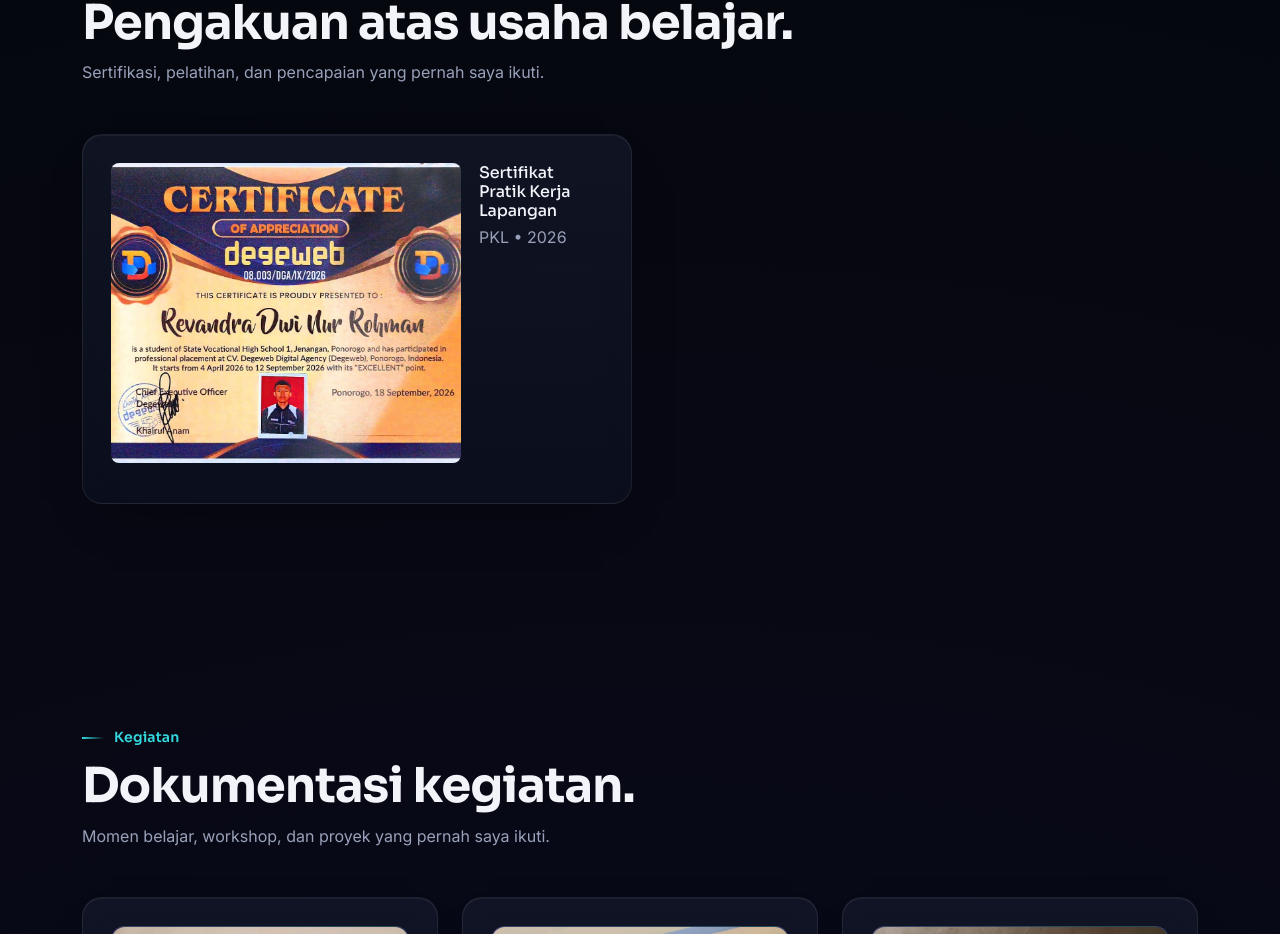
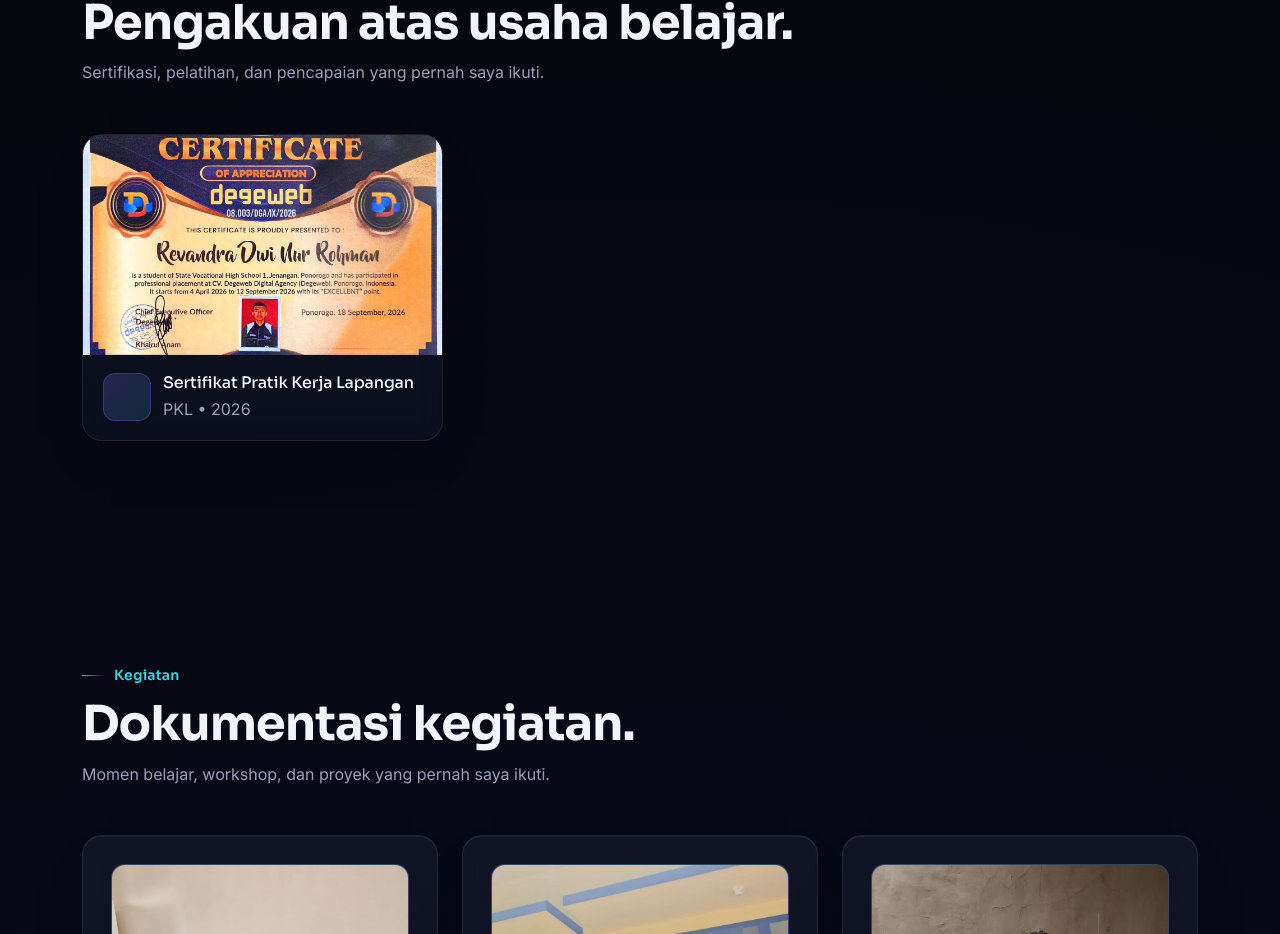
Before and after one commit to revandradwi113-lab/potosaya, a React (Vite) app: page / in a window 1280 px wide. Shown: the part 4567-5501 px from the top of the page. Built offline with nearby package versions, Linux system fonts and the light colour scheme.

Commit message:
baru serti

```diff
--- a/src/components/Certificates.jsx
+++ b/src/components/Certificates.jsx
@@ -14,7 +14,7 @@ export default function Certificates() {
 
         <div className="row g-3">
           {certificates.map((c) => (
-            <div className="col-md-6" key={c.title}>
+            <div className="col-md-4" key={c.title}>
               <div className="cert-card">
                 {c.image && (
                   <img
@@ -23,11 +23,16 @@ export default function Certificates() {
                     className="cert-thumbnail"
                   />
                 )}
-                <div>
-                  <h4 className="h6 mb-1">{c.title}</h4>
-                  <p className="text-muted-custom mb-0">
-                    {c.issuer} • {c.year}
-                  </p>
+                <div className="cert-body">
+                  <div className="cert-icon">
+                    <i className={`bi ${c.icon}`}></i>
+                  </div>
+                  <div>
+                    <h4 className="h6 mb-1">{c.title}</h4>
+                    <p className="text-muted-custom mb-0">
+                      {c.issuer} • {c.year}
+                    </p>
+                  </div>
                 </div>
               </div>
             </div>
--- a/src/stayle/tampilan.css
+++ b/src/stayle/tampilan.css
@@ -299,10 +299,14 @@ section {
 /* ---------- Skills ---------- */
 .skill-card,
 .project-card,
-.cert-card,
 .activity-card,
 .blog-card {
   padding: 28px;
+  height: 100%;
+  transition: transform 0.3s ease, border-color 0.3s ease, box-shadow 0.3s ease;
+}
+
+.cert-card {
   height: 100%;
   transition: transform 0.3s ease, border-color 0.3s ease, box-shadow 0.3s ease;
 }
@@ -441,16 +445,23 @@ section {
 /* ---------- Certificates ---------- */
 .cert-card {
   display: flex;
-  gap: 18px;
-  align-items: flex-start;
+  flex-direction: column;
+  padding: 0;
+  overflow: hidden;
 }
 
 .cert-thumbnail {
-  width: 350px;
-  height: 300px;
+  width: 100%;
+  height: 220px;
   object-fit: cover;
-  border-radius: 8px;
-  margin-bottom: 12px;
+  display: block;
+}
+
+.cert-body {
+  display: flex;
+  gap: 12px;
+  align-items: center;
+  padding: 18px 20px;
 }
 
 .cert-icon {
```
